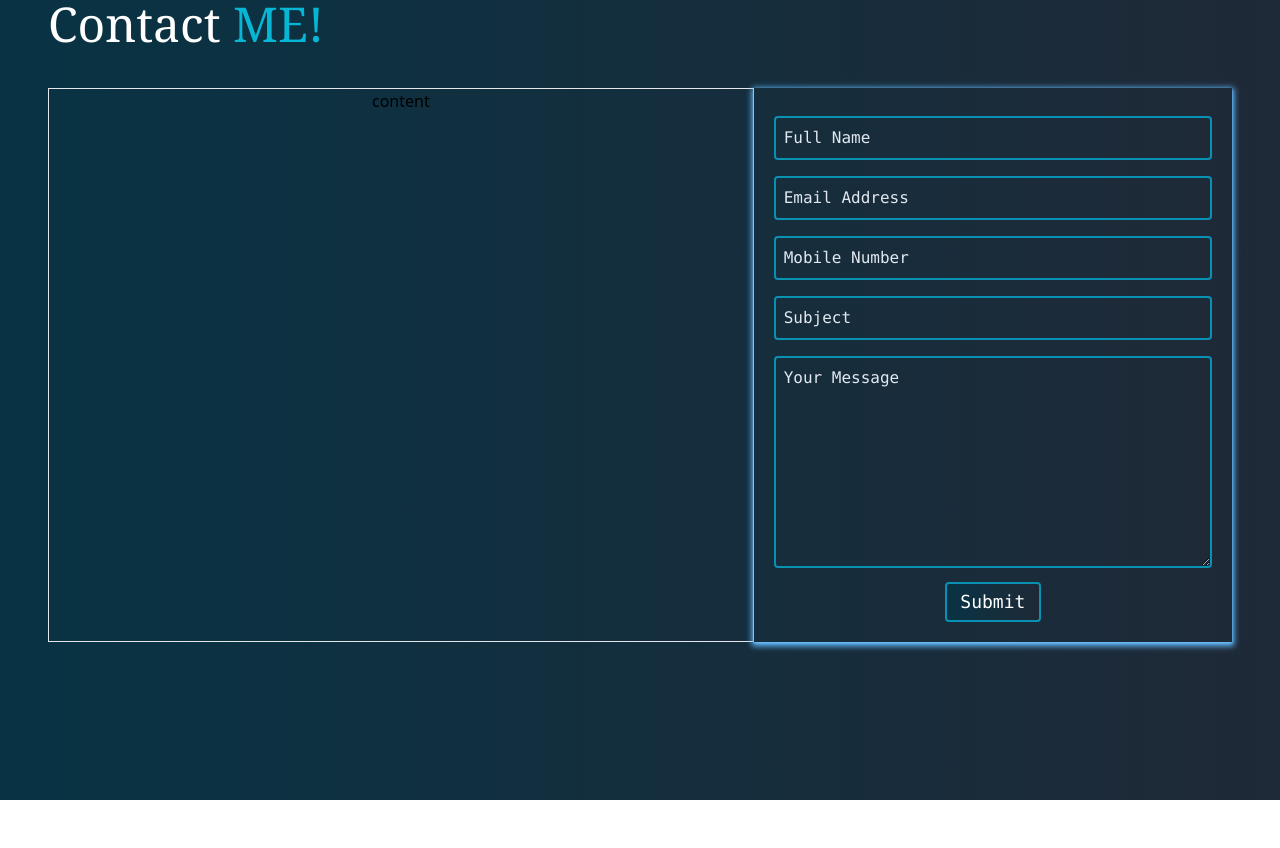
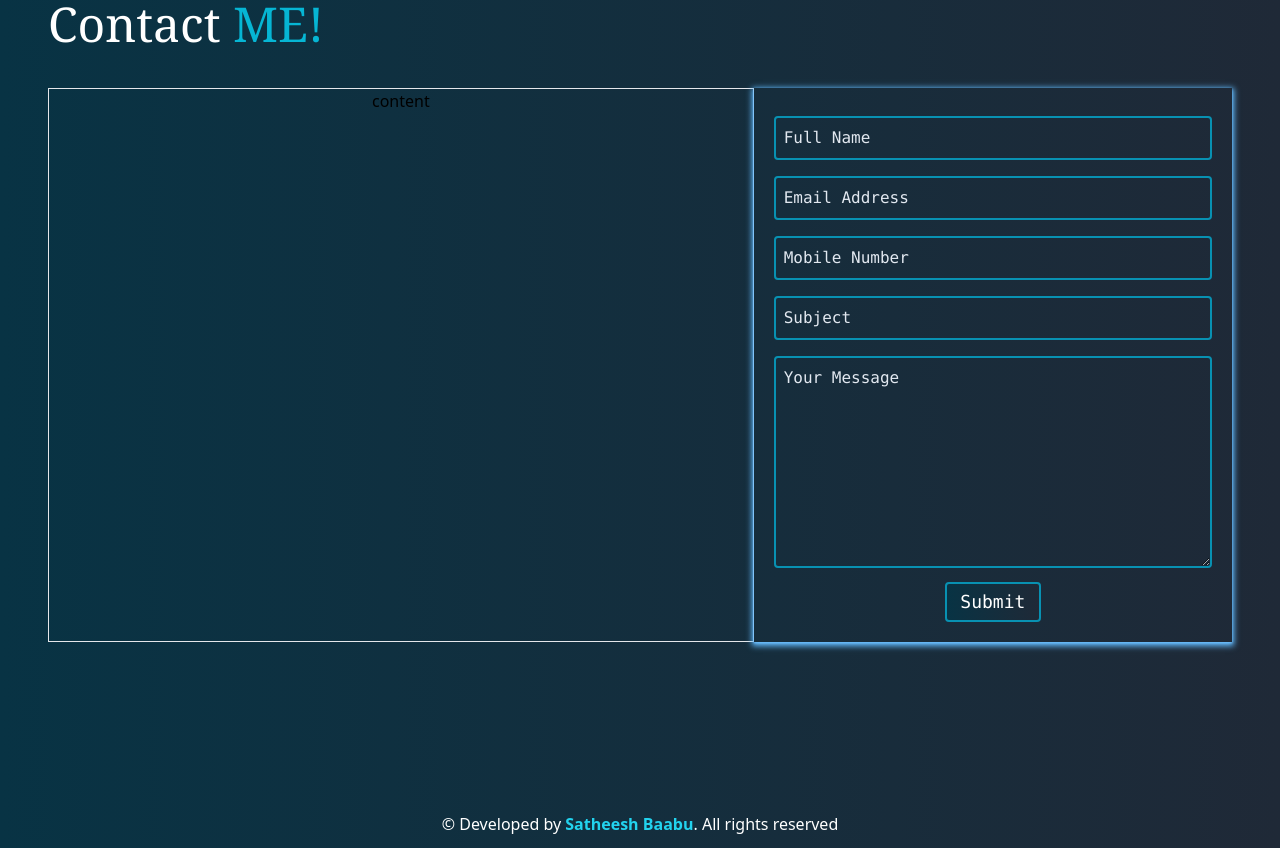
Before and after one commit to Satheesh-Baabu/Portfolio, a React (Vite) app: page /contact in a window 1280 px wide. Before the commit the page ends 800 px from the top, so only its background shows below. Built offline with nearby package versions, Linux system fonts and the light colour scheme.

Commit message:
Added Developer Component

```diff
--- /dev/null
+++ b/src/Components/Developer.jsx
@@ -0,0 +1,9 @@
+import React from 'react'
+
+function Developer() {
+  return (
+    <div className='text-center text-white bg-gradient-to-r from-cyan-950 to-gray-800 p-3'>&copy; Developed by <b className='text-cyan-400'>Satheesh Baabu</b>. All rights reserved </div>
+  )
+}
+
+export default Developer
--- a/src/pages/Contact.jsx
+++ b/src/pages/Contact.jsx
@@ -1,5 +1,6 @@
 import React from 'react'
 import confetti from 'canvas-confetti'
+import Developer from '../Components/Developer'
 function Contact() {
   function submitclicked() {
     confetti({
@@ -10,6 +11,7 @@ function Contact() {
   }
   let inputcolor = "text-white placeholder:text-slate-200 border-2 border-cyan-600 w-full p-2 rounded my-2 font-mono focus:outline-none bg-transparent"
   return (
+    <>
     <div className='bg-gradient-to-r from-cyan-950 to-gray-800 h-screen w-full px-12'>
       <h1 className='text-4xl md:text-5xl mb-10 font-medium font-serif text-white'>Contact <span className='text-cyan-500'>ME!</span></h1>
       <div className='flex flex-col md:flex-row w-full text-center'>
@@ -27,6 +29,9 @@ function Contact() {
         </div>
       </div>
     </div>
+
+    <Developer />
+    </>
   )
 }
 
```
